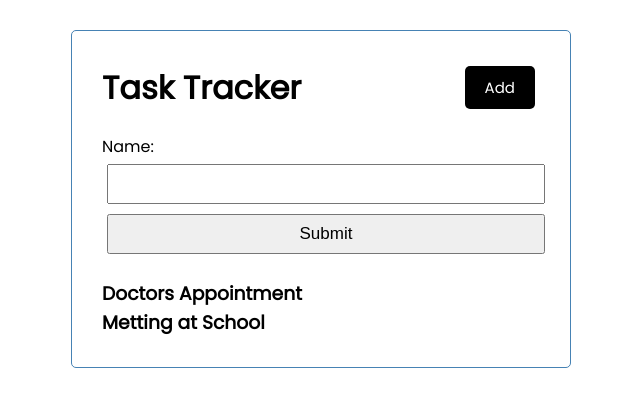
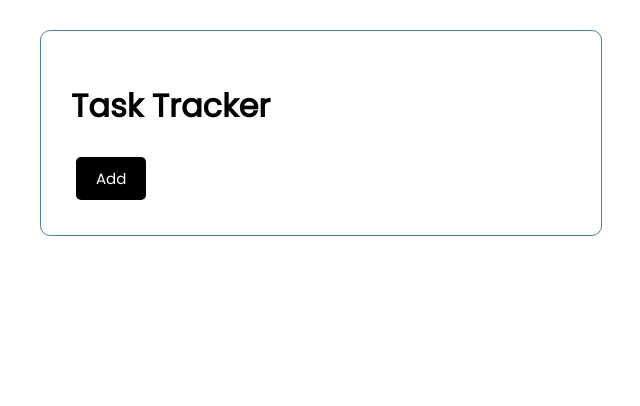
Before and after one commit to RonaldYou/Task-Tracker, a React (Create React App) app: page / in a window 1280 px wide. Shown: the top 406 px of the page, without its empty margins (319-959 px from the left). Built offline with nearby package versions, Linux system fonts and the light colour scheme.

Commit message:
html and css

```diff
--- a/src/App.js
+++ b/src/App.js
@@ -6,8 +6,8 @@ const App = ()=> {
   return (
       <div className='container'>
         <Header/>
-        <Body/>
-        <Tasks/>
+        {/* <Body/> */}
+        {/* <Tasks/> */}
       </div>
   );
 }
--- a/src/index.css
+++ b/src/index.css
@@ -1,11 +1,6 @@
 @import url('https://fonts.googleapis.com/css2?family=Poppins:wght@300;400&display=swap');
 
-* {
-  box-sizing: border-box;
-  margin: 0;
-  padding: 5;
-  align-items: center;
-}
+
 
 body {
   font-family: 'Poppins', sans-serif;
@@ -15,17 +10,14 @@ body {
   max-width: 500px;
   margin: 30px auto;
   overflow: auto;
-  min-height: 300px;
+  min-height: 100px;
   border: 1px solid steelblue;
   padding: 30px;
-  border-radius: 5px;
+  border-radius: 10px;
 }
 
 .header {
-  display: flex;
-  justify-content: space-between;
   align-items: center;
-  margin-bottom: 20px;
 }
 
 .btn {
@@ -41,73 +33,3 @@ body {
   font-size: 15px;
   font-family: inherit;
 }
-
-.btn:focus {
-  outline: none;
-}
-
-.btn:active {
-  transform: scale(0.98);
-}
-
-.btn-block {
-  display: block;
-  width: 100%;
-}
-
-.task {
-  background: #f4f4f4;
-  margin: 5px;
-  padding: 10px 20px;
-  cursor: pointer;
-}
-
-.task.reminder {
-  border-left: 5px solid green;
-}
-
-.task h3 {
-  display: flex;
-  align-items: center;
-  justify-content: space-between;
-}
-
-.add-form {
-  margin-bottom: 40px;
-}
-
-.form-control {
-  margin: 20px 0;
-}
-
-.form-control label {
-  display: block;
-}
-
-.form-control input {
-  width: 100%;
-  height: 40px;
-  margin: 5px;
-  padding: 3px 7px;
-  font-size: 17px;
-}
-
-.form-control-check {
-  display: flex;
-  align-items: center;
-  justify-content: space-between;
-}
-
-.form-control-check label {
-  flex: 1;
-}
-
-.form-control-check input {
-  flex: 2;
-  height: 20px;
-}
-
-footer {
-  margin-top: 30px;
-  text-align: center;
-}
```
